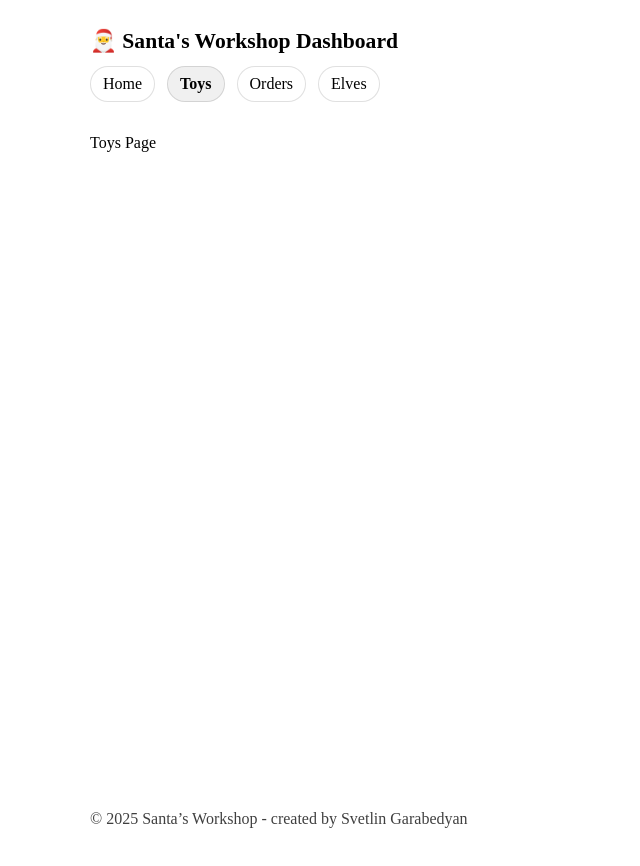
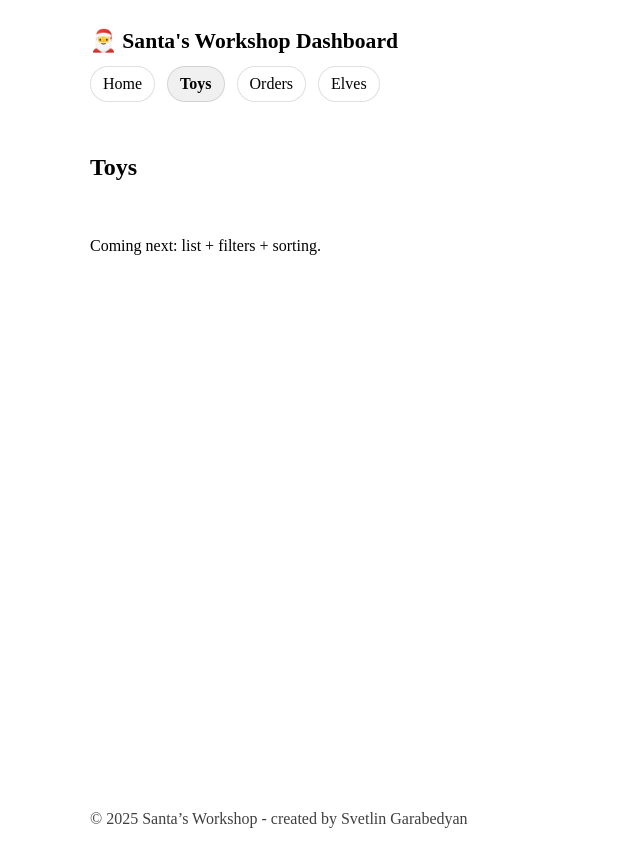
Before and after one commit to SvetlinGG/Santa-s_Workshop_Dashboard, a React (Vite) app: page /toys in a window 1280 px wide. Shown: the top 866 px of the page, without its empty margins (0-640 px from the left). Built offline with nearby package versions, Linux system fonts and the light colour scheme.

Commit message:
new routing

```diff
--- a/src/App.jsx
+++ b/src/App.jsx
@@ -1,18 +1,6 @@
-import { Routes, Route } from 'react-router-dom'
-import Layout from "./components/layout/Layout"
-import HomePage from "./pages/HomePage"
+import AppRoutes from "./routes/AppRoutes";
 
-function App() {
-  return (
-    <Routes>
-      <Route path="/" element={<Layout />}>
-        <Route index element={<HomePage />} />
-        <Route path="toys" element={<div className="page">Toys Page</div>} />
-        <Route path="orders" element={<div className="page">Orders Page</div>} />
-        <Route path="elves" element={<div className="page">Elves Page</div>} />
-      </Route>
-    </Routes>
-  )
+
+export default function App() {
+  return <AppRoutes />
 }
-
-export default App
```
